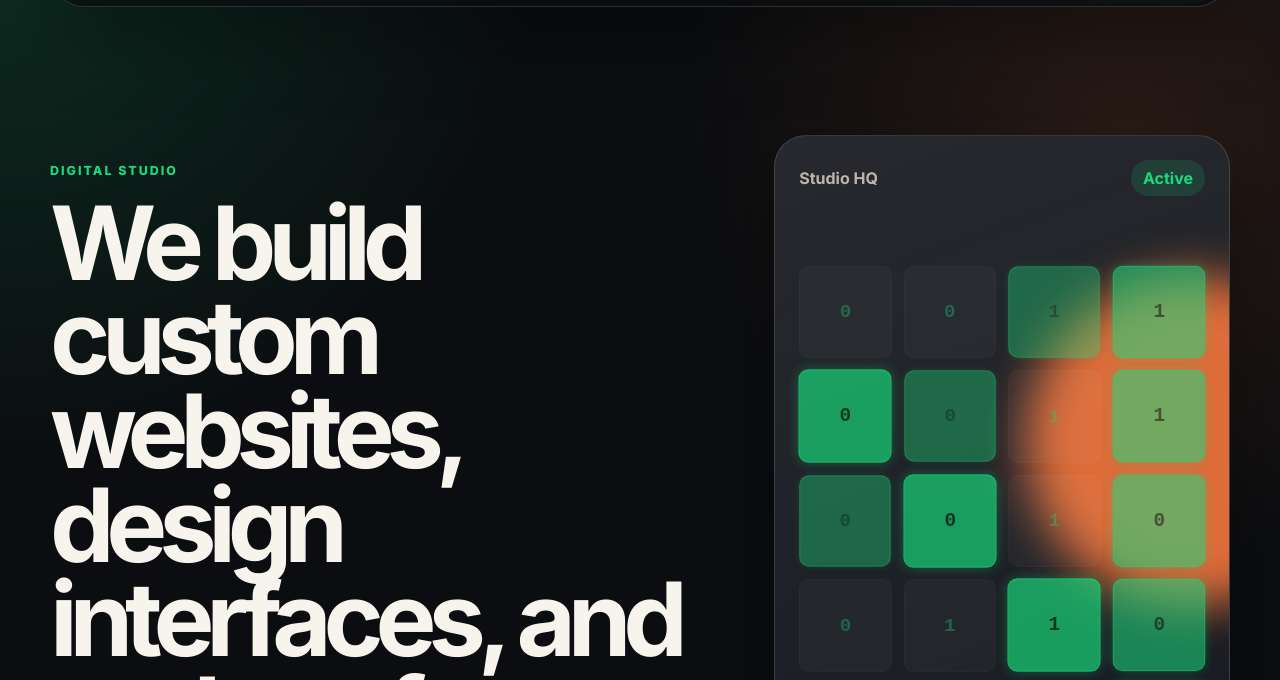
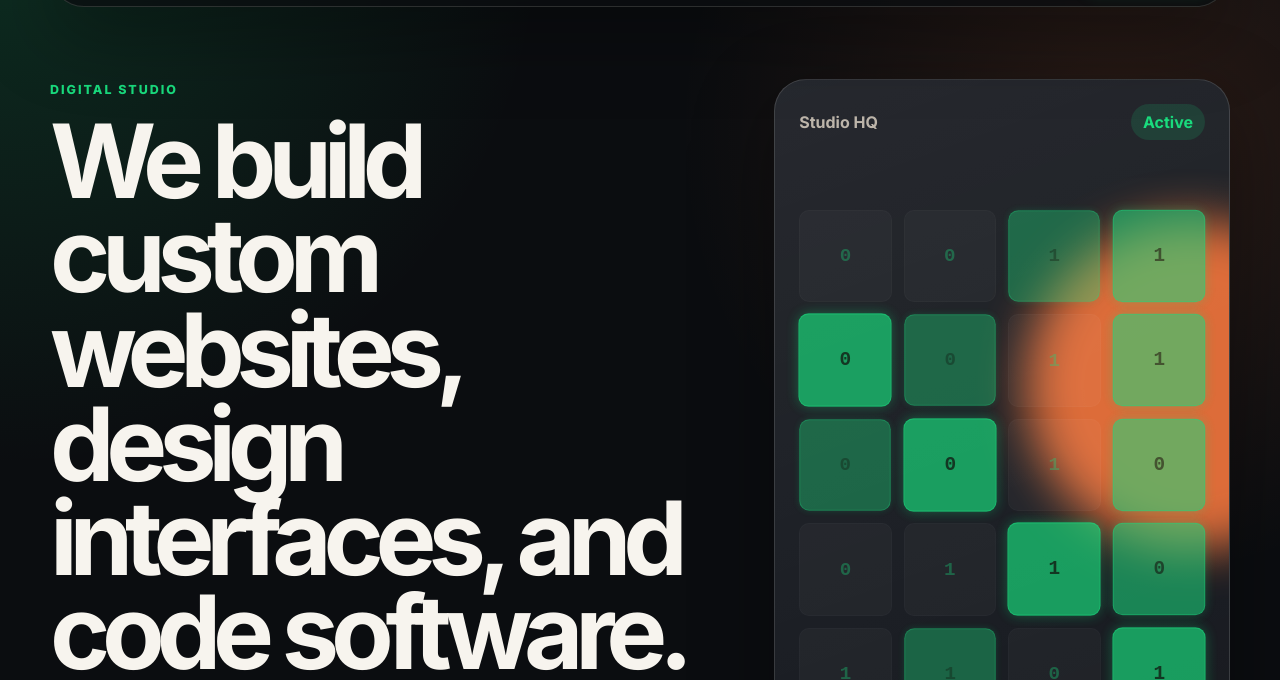
Before and after one commit to sinansha-dev/Binary.agency.com, a website: page index.html in a window 1280 px wide. Shown: the part 77-757 px from the top of the page. Drawn offline with Linux system fonts and the light colour scheme.

Commit message:
fix: adjust hero alignment and padding to reduce top space

```diff
--- a/src/styles.css
+++ b/src/styles.css
@@ -173,11 +173,11 @@ main {
   width: var(--container);
   margin: 0 auto;
   min-height: calc(100vh - 86px);
-  padding: clamp(76px, 10vw, 132px) 0 var(--space-section);
+  padding: clamp(40px, 6vw, 72px) 0 var(--space-section);
   display: grid;
   grid-template-columns: minmax(0, 1.05fr) minmax(320px, 0.75fr);
   gap: clamp(36px, 7vw, 86px);
-  align-items: center;
+  align-items: start;
 }
 
 .eyebrow {
```
